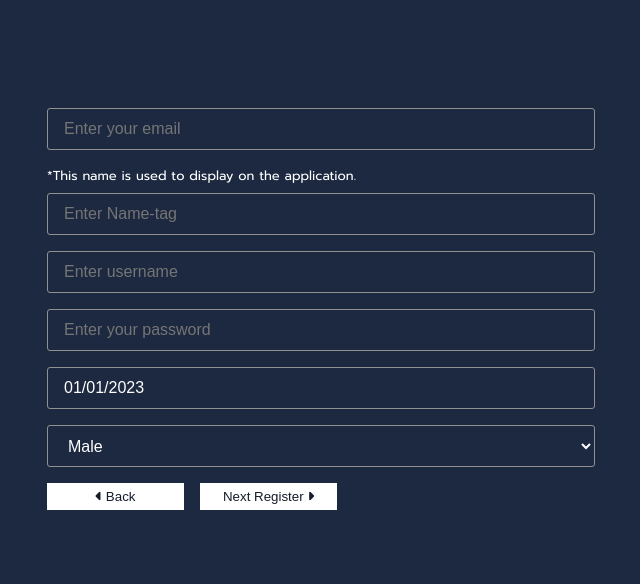
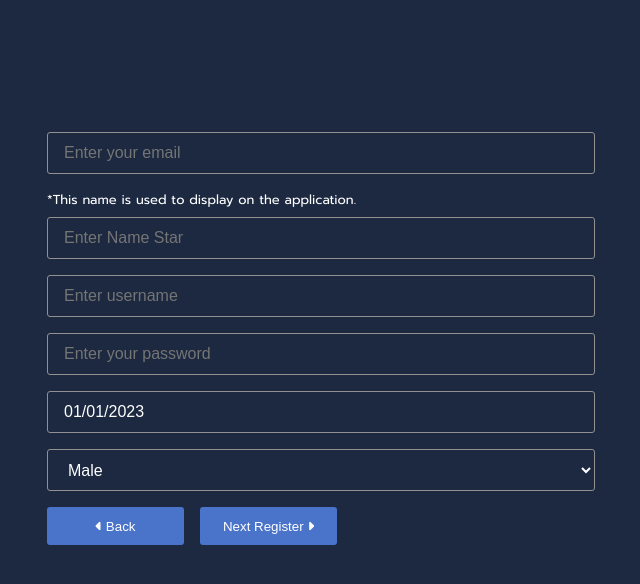
Before and after one commit to uranus1038/generator-frontend, a React (Vite) app: page /en/creation in a window 1280 px wide. Shown: the top 584 px of the page, without its empty margins (319-959 px from the left). Built offline with nearby package versions, Linux system fonts and the light colour scheme.

Commit message:
Add api register

```diff
--- a/package.json
+++ b/package.json
@@ -9,6 +9,7 @@
     "preview": "vite preview"
   },
   "dependencies": {
+    "axios": "^1.3.4",
     "react": "^18.2.0",
     "react-dom": "^18.2.0",
     "react-router-dom": "^6.8.1"
--- a/src/components/creationEN.jsx
+++ b/src/components/creationEN.jsx
@@ -1,8 +1,45 @@
 import { Navigate, useNavigate } from "react-router-dom";
+import { useState } from 'react';
+import axios from 'axios';
 import '../yumi_assets/navbar/navbar.css'
 import '../yumi_assets/umi-god-main.css'
 import '../yumi_assets/umi-special.css'
 export default function FormCreation() {
+    let email;
+    const [isValidEmail, setIsValidEmail] = useState(false);
+    // array check err
+    let psuhErr = [];
+    const verifyEmail = () => {
+        let status
+
+        axios({
+            method: 'POST', url: 'http://localhost:8000/api/creation/verify-email',
+            data: {
+                email: email
+            }
+        }).then((respon) => {
+            status = respon.data.statusMessage;
+            console.log(status);
+            console.log(isValidEmail);
+            if (isValidEmail)
+                if (status === "ok") {
+
+                    document.querySelector('#err-01').innerHTML = "#This email has already been used.";
+
+                }
+                // document.querySelector('input[name="email"]').style.outline = "pink solid 3px";
+                else document.querySelector('#err-01').innerHTML = "";
+        }
+        )
+
+    }
+    const isVlidEmail = async (event) => {
+        const emailValue = event.target.value;
+        // regular expression validate
+        const emailRegex = /^\w+([.-]?\w+)*@\w+([.-]?\w+)*(\.\w{2,3})+$/;
+        await setIsValidEmail(emailRegex.test(emailValue));
+        await verifyEmail();
+    }
     // func check birthday
     const isValidDate = (dateString) => {
         // regular expression validate
@@ -21,15 +58,15 @@ export default function FormCreation() {
         }
         return true;
     }
-    const OnBirthDay = () => {
-        var birthdayInput = document.getElementsByName("birthday")[0];
-        var birthday = birthdayInput.value;
-        if (!isValidDate(birthday)) {
-            alert("กรุณากรอกวันที่ในรูปแบบ dd/mm/yyyy");
-            return false;
-        } else {
-            alert("successfully");
+    const OnValidator = () => {
+        const nametaglInput = document.getElementsByName("nametag")[0].value.length;
+        const userNameInput = document.getElementsByName("userName")[0].value.length;
+        const passWordInput = document.getElementsByName("userName")[0].value.length;
+        let birthdayInput = document.getElementsByName("birthday")[0].value;
+        if (!isValidEmail) {
+            psuhErr.push('err');
         }
+
     }
 
     const navigation = useNavigate();
@@ -38,27 +75,33 @@ export default function FormCreation() {
             <form className="umi-form-control">
                 <div className="umi-rows umi-justify-center mt-5">
                     <div className="umi-col ">
-                        <input className=" umi-form-tx-outness-haiiro pl-2 " placeholder="Enter your email"
-                            type="email" />
+                        <p id="err-01" className="umi-form-label fw-normal f-momo fs-medium mt-2 " ></p>
+                        <input id="email"
+                            value={email} onChange={(event) => {
+                                email = event.target.value;
+                                isVlidEmail(event);
+                            }}
+                            className=" umi-form-tx-outness-haiiro pl-2 mt-1" placeholder="Enter your email"
+                            name="email" type="email" />
                         <p className="umi-form-label fw-normal f-shiro fs-medium mt-2">
                             *This name is used to display on the application.</p>
-                        <input className=" umi-form-tx-outness-haiiro pl-2 mt-1" placeholder="Enter Name-tag"
-                            type="text" />
+                        <input className=" umi-form-tx-outness-haiiro pl-2 mt-1" placeholder="Enter Name Star"
+                            name="nametag" type="text" />
                         <input className=" umi-form-tx-outness-haiiro pl-2 mt-2" placeholder="Enter username"
-                            type="text" />
+                            name="userName" type="text" />
                         <input className=" umi-form-tx-outness-haiiro pl-2 mt-2" placeholder="Enter your password"
-                            type="password" />
+                            name="passWord" type="password" />
                         <input className=" umi-form-tx-outness-haiiro pl-2 mt-2 mr-2" value="01/01/2023"
                             name="birthday" type="text" />
-                        <select className="pl-2 umi-form-selector mt-2 umi-form-tx-outness-haiiro mb-2" name="" id="">
-                            <option className="p-3 f-dark-blue" value="">Male</option>
-                            <option className="f-dark-blue" value="">Female</option>
+                        <select name="gender" className="pl-2 umi-form-selector mt-2 umi-form-tx-outness-haiiro mb-2" >
+                            <option className="p-3 f-dark-blue" value="male">Male</option>
+                            <option className="f-dark-blue" value="female">Female</option>
                         </select>
-                        <button className="w-25  btn umi-btn-shiro"
+                        <button className="w-25  btn umi-btn-sora umi-rounded-1 umi--sora"
                             onClick={() => { navigation("/") }} type="button"><i className="fas fa-caret-left">
                             </i> Back</button>
-                        <button className="w-25 ml-2 btn umi-btn-shiro"
-                            onClick={() => { OnBirthDay() }} type="button">Next Register <i className="fas fa-caret-right">
+                        <button className="w-25 ml-2 btn umi-btn-sora umi-rounded-1"
+                            onClick={OnValidator} type="button">Next Register <i className="fas fa-caret-right">
                             </i></button>
                     </div>
                 </div>
--- a/src/yumi_assets/umi-god-main.css
+++ b/src/yumi_assets/umi-god-main.css
@@ -40,6 +40,9 @@ body {
 .umi-special-blue-c3 {
     background-color: #4974ca;
 }
+.umi--sora {
+    background-color: #4974ca;
+}
 
 
 
@@ -51,9 +54,17 @@ body {
 .f-haiiro {
     color: rgb(145, 145, 145) !important;
 }
+.f-sora {
+    color: #4974ca;
+}
+.f-momo {
+   color: pink;
+}
+
 .f-dark-blue {
     color: #141b29;
 }
+
 
 
 /* font-size-main  */
@@ -222,10 +233,23 @@ body {
     background-color: white;
     color: #141b29;
     border: none;
+    height: 38px;
 }
 .umi-btn-shiro:hover
 {
     background-color: rgb(199, 199, 199);
+}
+.umi-btn-sora
+{
+    display:inline-block;
+    background-color: #4974ca;
+    color: white;
+    border: none;
+    height: 38px;
+}
+.umi-btn-sora:hover
+{
+    background-color:#38599b;
 }
 .umi-btn-outness-shiro
 {
@@ -238,7 +262,6 @@ body {
 {
     border-radius:0% ;
 }
-
 /* Border-main */
 
 .umi-border-shiro
@@ -261,6 +284,16 @@ body {
     border: 4px  solid;
 
 }
+/* rounded-main */
+.umi-rounded-0
+{
+    border-radius:0% ;
+}
+.umi-rounded-1
+{
+    border-radius:3px ;
+}
+
 .umi-rounded-3
 {
     border-radius: 8px;
@@ -323,22 +356,22 @@ body {
     margin-top: 108px;
 }
 .mb-0{
-    margin-top: 0px;
+    margin-bottom: 0px;
 }
 .mb-1{
-    margin-top: 8px;
+    margin-bottom: 8px;
 }
 .mb-2{
     margin-bottom: 16px;
 }
 .mb-3{
-    margin-top: 32px;
+    margin-bottom: 32px;
 }
 .mb-4{
-    margin-top: 64px;
+    margin-bottom: 64px;
 }
 .mb-5{
-    margin-top: 108px;
+    margin-bottom: 108px;
 }
 .ml-0{
     margin-left: 0px;
@@ -398,19 +431,29 @@ body {
     height: 42px;
     border-radius: 3px;
     border: rgb(145, 145, 145) solid 1px;
-    background:none;
+    background:none !important;
     font-size: 16px;
     color: white;
 }
 .umi-form-tx-outness-haiiro:hover
 {
+    color: white;
     border: rgb(255, 255, 255) solid 1px;
+    background:none !important;
 }
 .umi-form-tx-outness-haiiro:focus
 {
+    background: none;
     outline: #4974ca solid 3px;
     border: none;
 }
+/* InputWebkit-main */
+/* Special */
+input:-webkit-autofill {
+    -webkit-text-fill-color:#ffffff;
+    box-shadow : 0 0 0px 1000px #1c2940 inset ;
+}
+
 .umi-form-selector
 {
     width: 100%;
```
Also changed, not shown: 1 other file (tests, documents, lock files or other folders).
